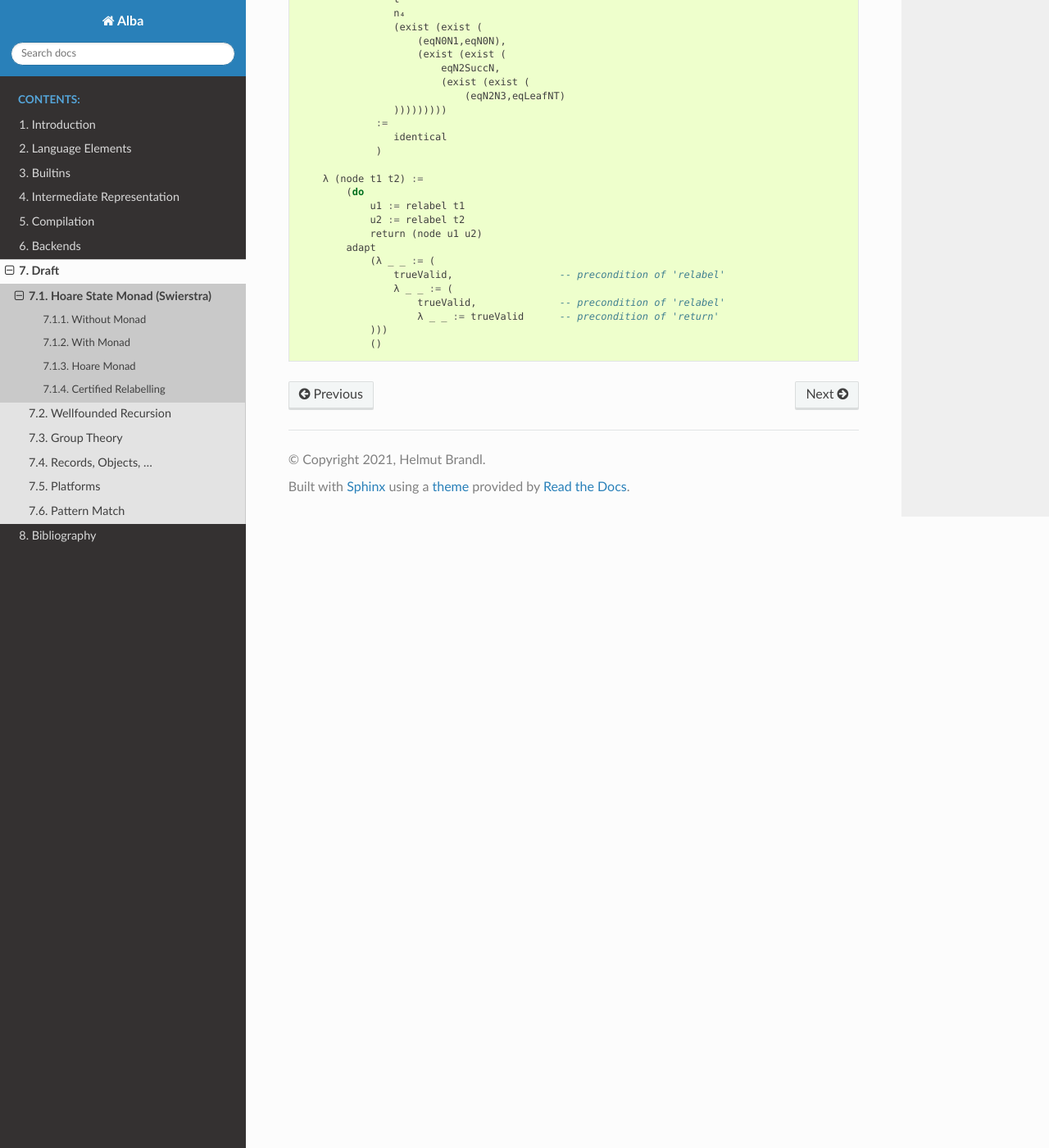
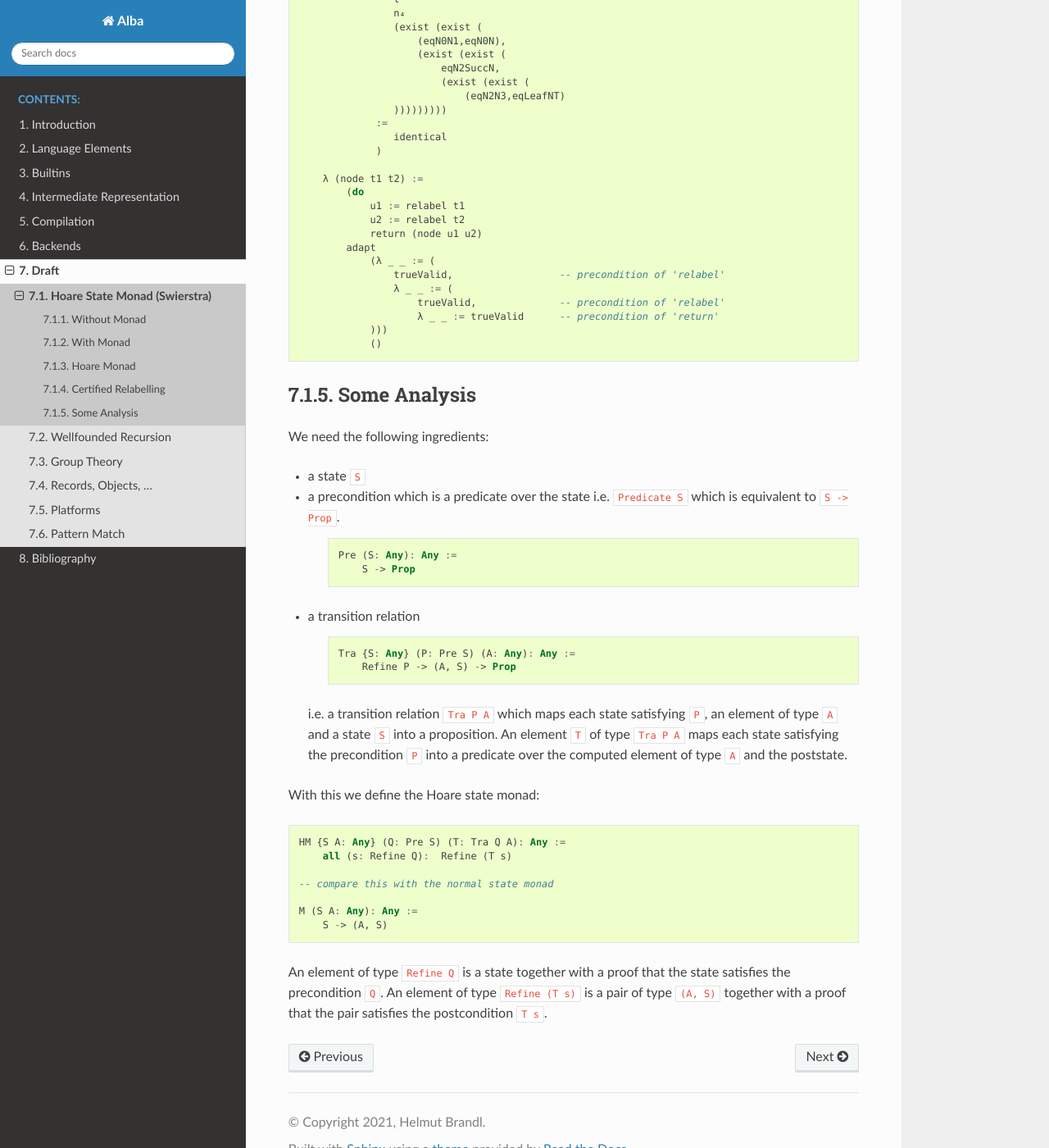
Before and after one commit to alba-lang/lang-spec, a Sphinx documentation site: the page built from sphinx/source/draft/hoare_swierstra.rst, in a window 1280 px wide and 1400 px high, scrolled down 4369 px. Shown: the whole window at 82% size. Built offline with Sphinx 7.4.7 and the Read the Docs theme 2.0.0, drawn with Linux system fonts in a browser that asks for light colours.

Commit message:
Added to Hoare state monad
	modified:   sphinx/source/draft/hoare_swierstra.rst

```diff
--- a/sphinx/source/draft/hoare_swierstra.rst
+++ b/sphinx/source/draft/hoare_swierstra.rst
@@ -282,3 +282,48 @@ Certified Relabelling
                         λ _ _ := trueValid      -- precondition of 'return'
                 )))
                 ()
+
+
+
+Some Analysis
+================================================================================
+
+We need the following ingredients:
+
+- a state ``S``
+
+- a precondition which is a predicate over the state i.e. ``Predicate S`` which
+  is equivalent to ``S -> Prop``.
+
+    .. code::
+
+        Pre (S: Any): Any :=
+            S -> Prop
+
+- a transition relation
+
+    .. code::
+
+        Tra {S: Any} (P: Pre S) (A: Any): Any :=
+            Refine P -> (A, S) -> Prop
+
+  i.e. a transition relation ``Tra P A`` which maps each state satisfying ``P``,
+  an element of type ``A`` and a state ``S`` into a proposition. An element
+  ``T`` of type ``Tra P A`` maps each state satisfying the precondition ``P``
+  into a predicate over the computed element of type ``A`` and the poststate.
+
+
+With this we define the Hoare state monad::
+
+    HM {S A: Any} (Q: Pre S) (T: Tra Q A): Any :=
+        all (s: Refine Q):  Refine (T s)
+
+    -- compare this with the normal state monad
+
+    M (S A: Any): Any :=
+        S -> (A, S)
+
+An element of type ``Refine Q`` is a state together with a proof that the state
+satisfies the precondition ``Q``. An element of type ``Refine (T s)`` is a pair
+of type ``(A, S)`` together with a proof that the pair satisfies the
+postcondition ``T s``.
```
